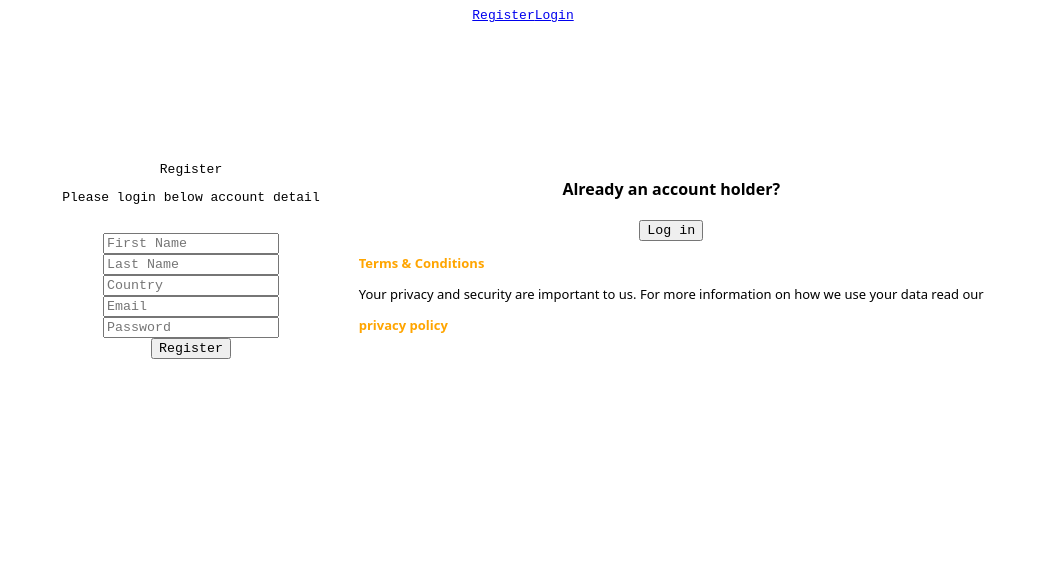
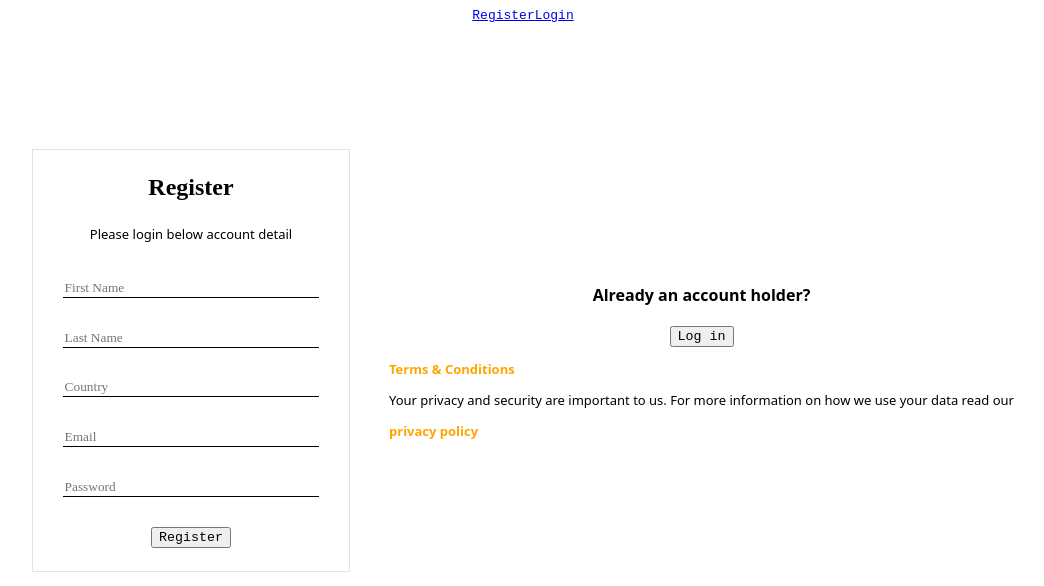
Before and after one commit to C4-Rubaalnadi/MERAKI_Academy_Project_5, a React (Create React App) app in the folder frontend/: page /register in a window 1280 px wide. Shown: the top 586 px of the page, without its empty margins (117-1161 px from the left). Built offline with nearby package versions, Linux system fonts and the light colour scheme.

Commit message:
add style to register page

```diff
--- a/frontend/src/components/register/register.css
+++ b/frontend/src/components/register/register.css
@@ -6,3 +6,34 @@
     justify-content: center;
     margin-top: 10%;
 }
+
+.divRegister {
+    width: 25%;
+    border: solid 0.1ch rgb(228, 226, 226);
+}
+
+.TitleRegister {
+    font-size: x-large;
+    font-family: cursive;
+    font-weight: bold;
+}
+
+.paragRegister {
+    font-family: system-ui;
+    font-size: small;
+}
+
+.formRegister {
+    display: flex;
+    flex-direction: column;
+    gap: 1ch;
+    justify-content: center;
+    align-items: center;
+}
+
+.inputRegister {
+    border: none;
+    border-bottom: 0.2ch solid;
+    width: 80%;
+    font-family: cursive;
+}
```
